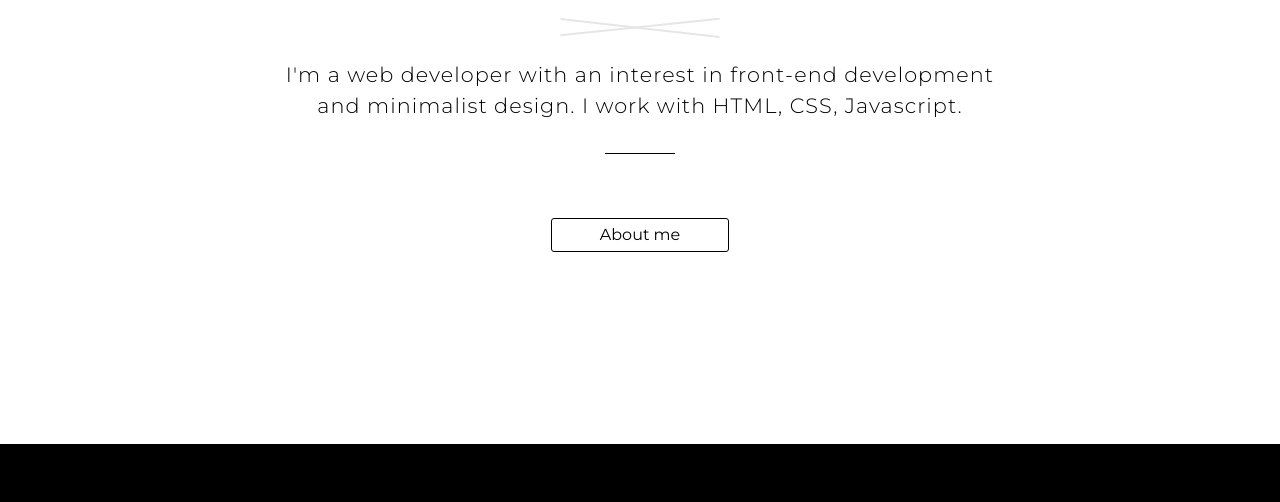
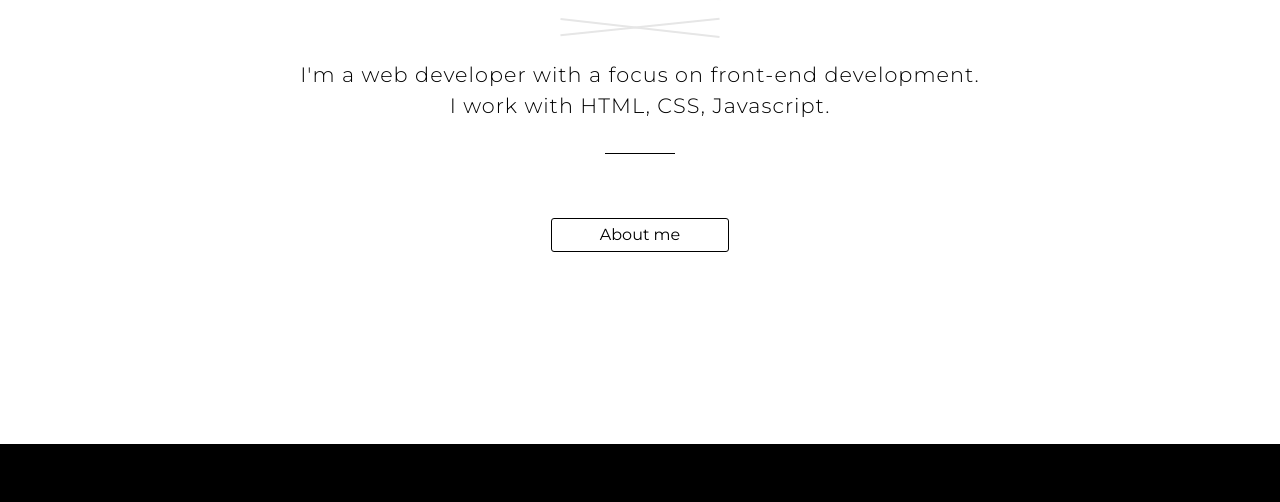
Before and after one commit to calebarapp/calebarapp.github.io, a plain HTML site: page index.html in a window 1280 px wide. Shown: the part 277-779 px from the top of the page. Drawn offline with nearby package versions, Linux system fonts and the light colour scheme.

Commit message:
update verbage

```diff
--- a/index.html
+++ b/index.html
@@ -34,7 +34,7 @@
                     <div class = "x-container__1"> </div>
                     <div class = "x-container__2"> </div>
                 </div>
-            <p>I'm  a web developer with an interest in front-end development and minimalist design. I work with HTML, CSS, Javascript. </p>
+            <p>I'm  a web developer with a focus on front-end development.<br/>I work with HTML, CSS, Javascript. </p>
             <div class = "line"></div>
 
             <a href = "./html/about.html">About me</a>
```
